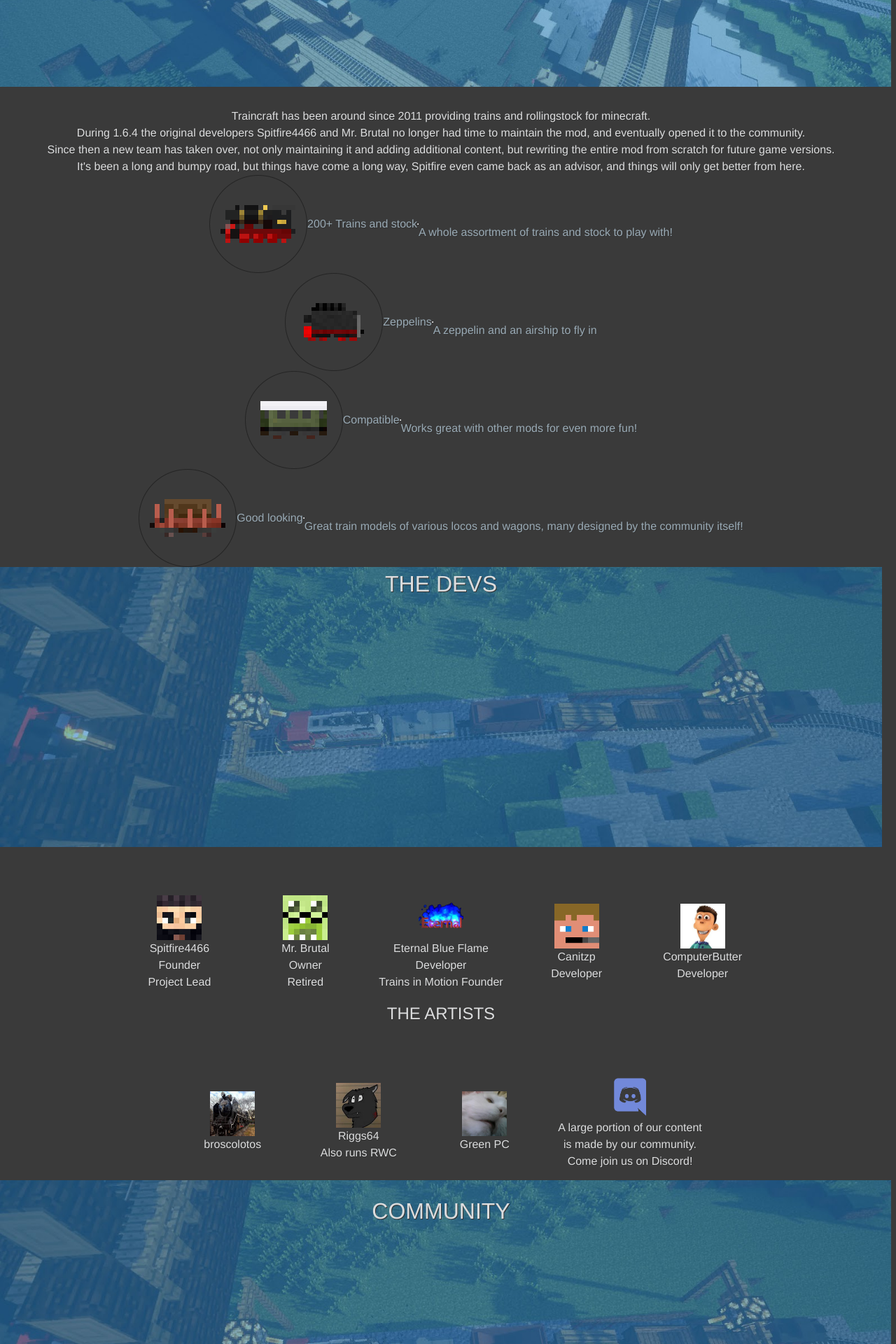
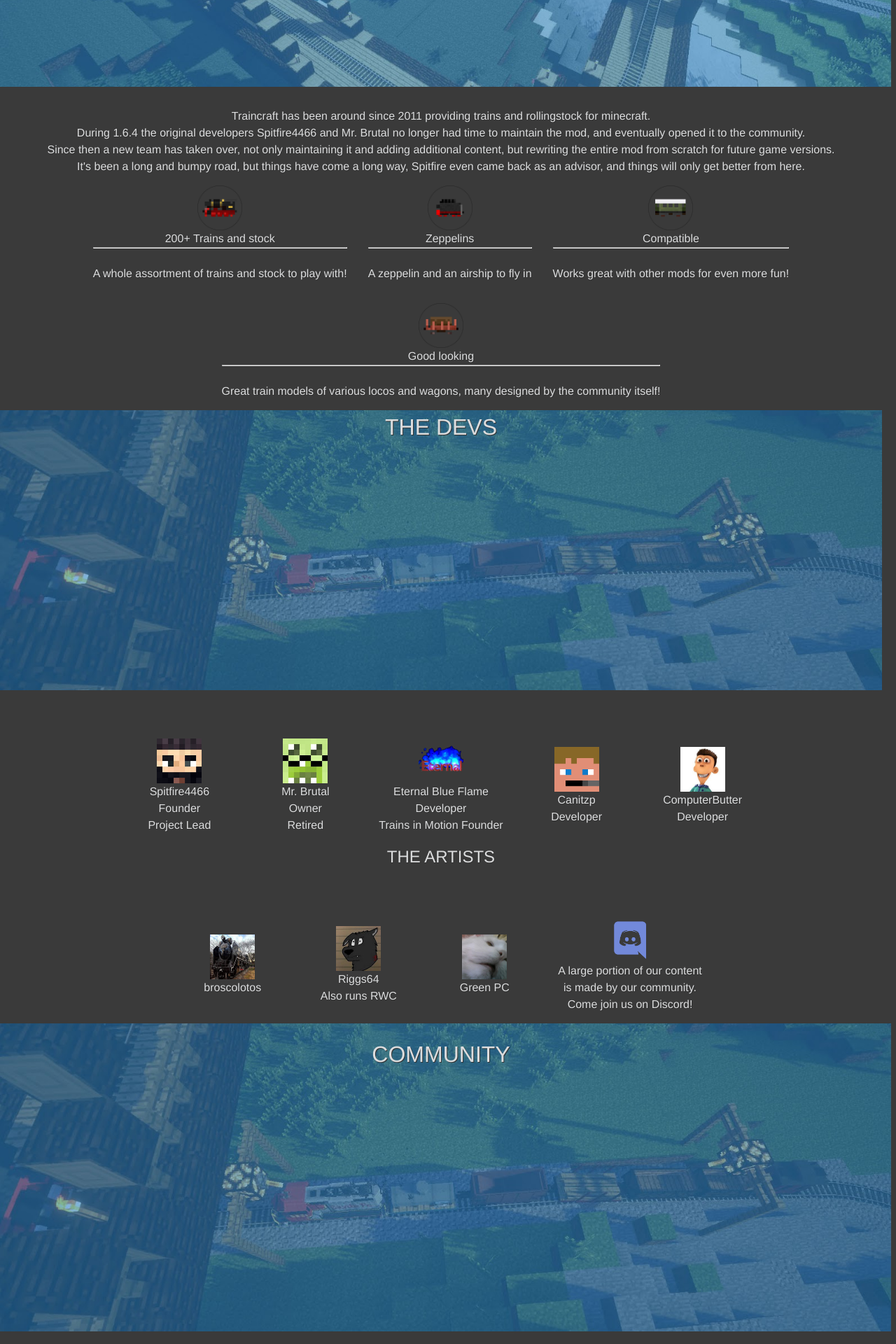
Before and after one commit to EternalBlueFlame/Traincraft.github.io, a Jekyll site: the page built from index.html, in a window 1280 px wide. Shown: the part 412-2332 px from the top of the page at 70% size. Built offline with Jekyll 4.4.1, drawn with Linux system fonts in a browser that asks for light colours.

Commit message:
bugfixes

```diff
--- a/index.html
+++ b/index.html
@@ -59,21 +59,23 @@
 <span class="fadein">It's been a long and bumpy road, but things have come a long way, Spitfire even came back as an advisor, and things will only get better from here.</span><br />
 
 <div class="flex-container">
-<img src="/Traincraft.github.io/assets/icons/icon_2.png" />
-200+ Trains and stock<br/><hr/><br/>
+<div class="flex-item fadein flex-image-large slide">
+<img src="/Traincraft.github.io/assets/icons/icon_2.png" /><br />
+200+ Trains and stock<br /><hr /><br />
 A whole assortment of trains and stock to play with!</div>
-<div class="flex-container">
-<img src="/Traincraft.github.io/assets/icons/icon_3.png" />
-Zeppelins<br/><hr/><br/>
+<div class="flex-item fadein flex-image-large slide">
+<img src="/Traincraft.github.io/assets/icons/icon_3.png" /><br />
+Zeppelins<br /><hr/><br />
 A zeppelin and an airship to fly in</div>
-<div class="flex-container">
-<img src="/Traincraft.github.io/assets/icons/icon_4.png" />
-Compatible<br/><hr/><br/>
+<div class="flex-item fadein flex-image-large slide">
+<img src="/Traincraft.github.io/assets/icons/icon_4.png" /><br />
+Compatible<br /><hr /><br />
 Works great with other mods for even more fun!</div>
-<div class="flex-container">
-<img src="/Traincraft.github.io/assets/icons/icon_5.png" />
-Good looking<br/><hr/><br/>
+<div class="flex-item fadein flex-image-large slide">
+<img src="/Traincraft.github.io/assets/icons/icon_5.png" /><br />
+Good looking<br /><hr /><br />
 Great train models of various locos and wagons, many designed by the community itself!</div>
+</div>
 
 <h1 class="parallax fadein slideleft" id="devs">
 THE DEVS</h1>
```
